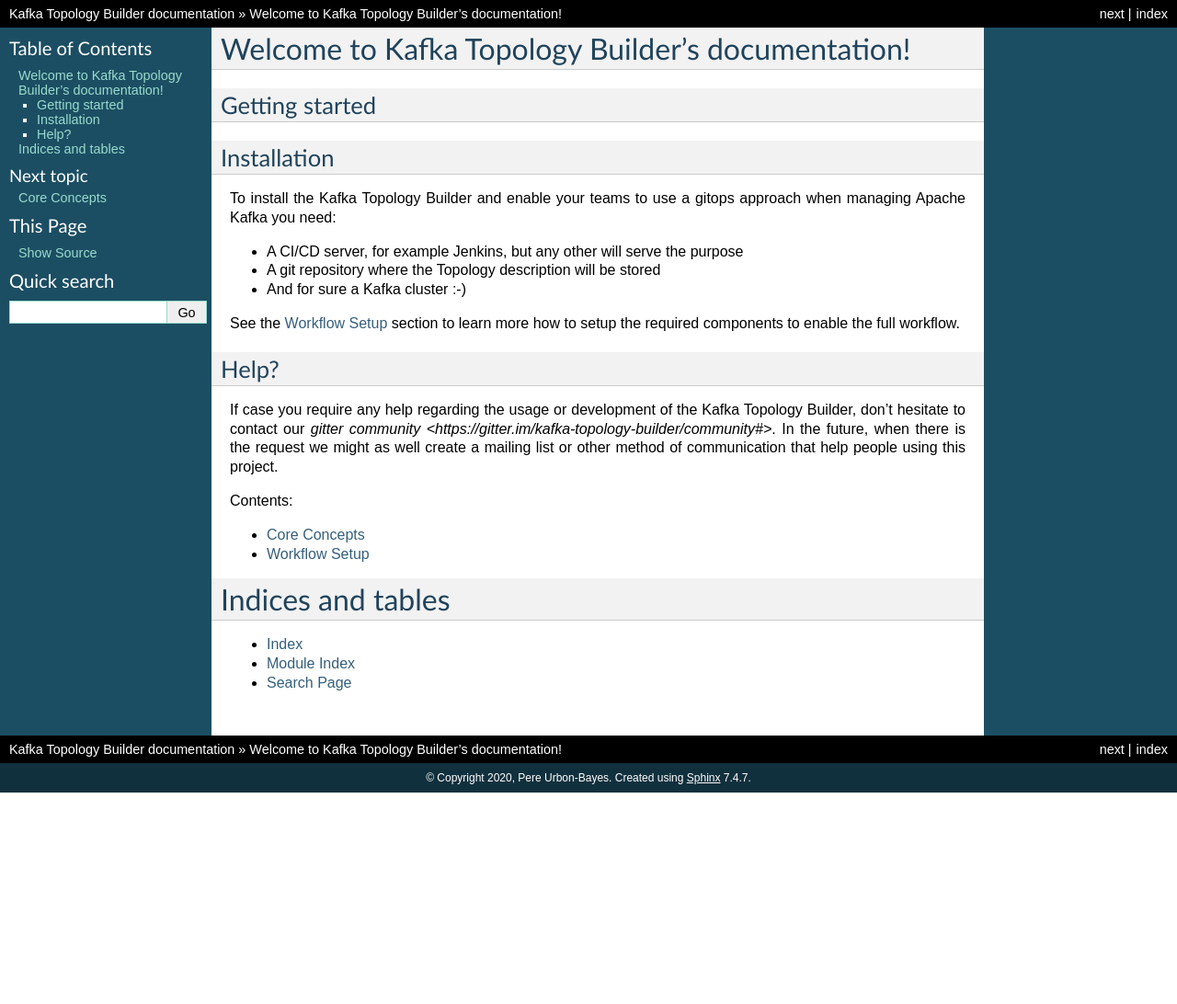
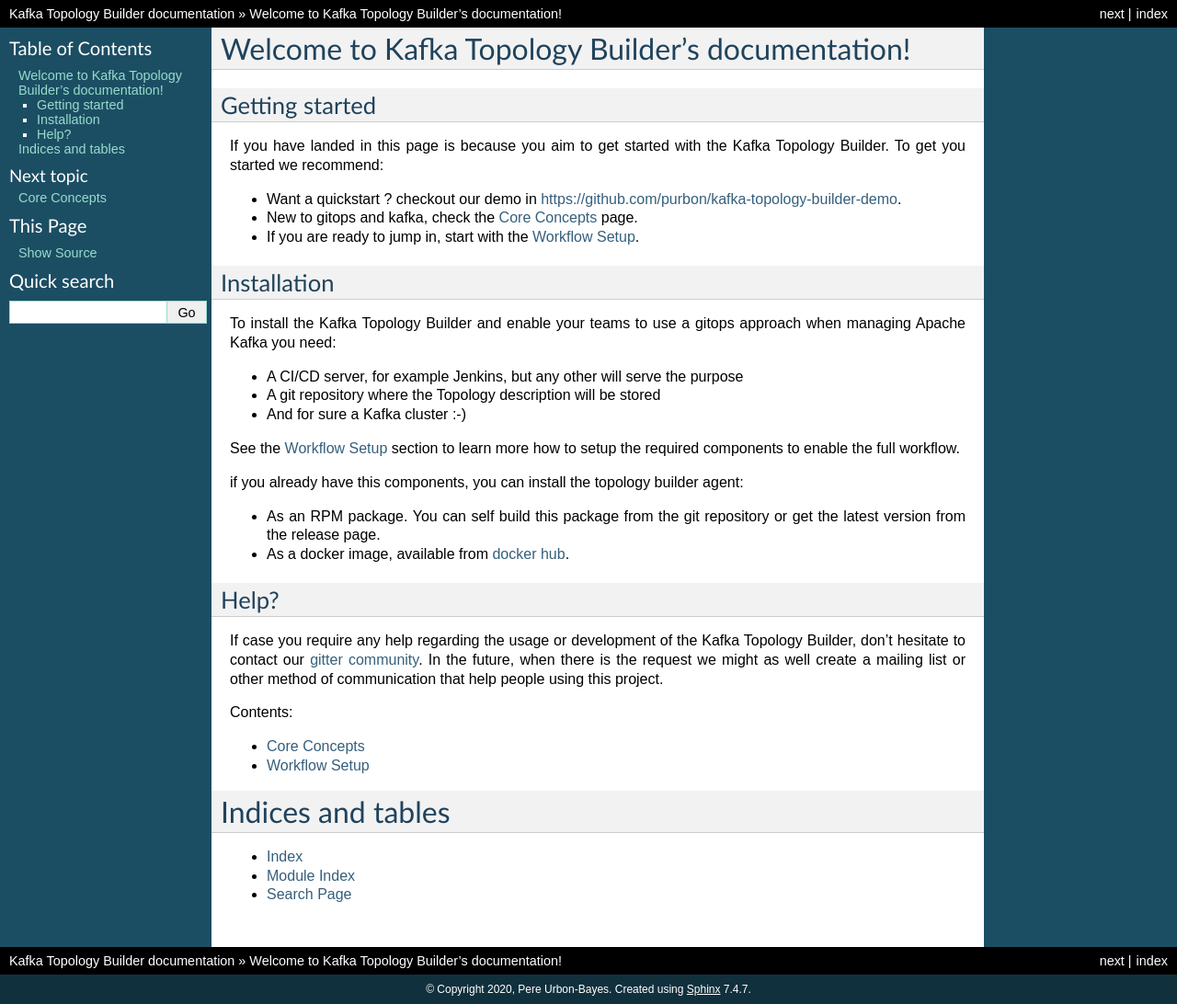
Before and after one commit to kafka-ops/julie, a Sphinx documentation site: the page built from docs/index.rst, in a window 1280 px wide. Shown: the whole page at 92% size. Built offline with Sphinx 7.4.7, drawn with Linux system fonts in a browser that asks for light colours; before the commit the page ends 900 px from its top, so only the background shows below that.

Commit message:
more updates to the index page

```diff
--- a/docs/index.rst
+++ b/docs/index.rst
@@ -8,6 +8,13 @@
 
 Getting started
 -------------------------------
+
+If you have landed in this page is because you aim to get started with the Kafka Topology Builder.
+To get you started we recommend:
+
+* Want a quickstart ? checkout our demo in https://github.com/purbon/kafka-topology-builder-demo.
+* New to gitops and kafka, check the :doc:`core-concepts` page.
+* If you are ready to jump in, start with the :doc:`workflow-setup`.
 
 
 Installation
@@ -21,10 +28,15 @@
 
 See the  :doc:`workflow-setup` section to learn more how to setup the required components to enable the full workflow.
 
+if you already have this components, you can install the topology builder agent:
+
+* As an RPM package. You can self build this package from the git repository or get the latest version from the release page.
+* As a docker image, available from `docker hub <https://hub.docker.com/repository/docker/purbon/kafka-topology-builder>`_.
+
 Help?
 ------------------------------
 
-If case you require any help regarding the usage or development of the Kafka Topology Builder, don't hesitate to contact our `gitter community  <https://gitter.im/kafka-topology-builder/community#>`.
+If case you require any help regarding the usage or development of the Kafka Topology Builder, don't hesitate to contact our `gitter community  <https://gitter.im/kafka-topology-builder/community#>`_.
 In the future, when there is the request we might as well create a mailing list or other method of communication that help people using this project.
 
 
```
